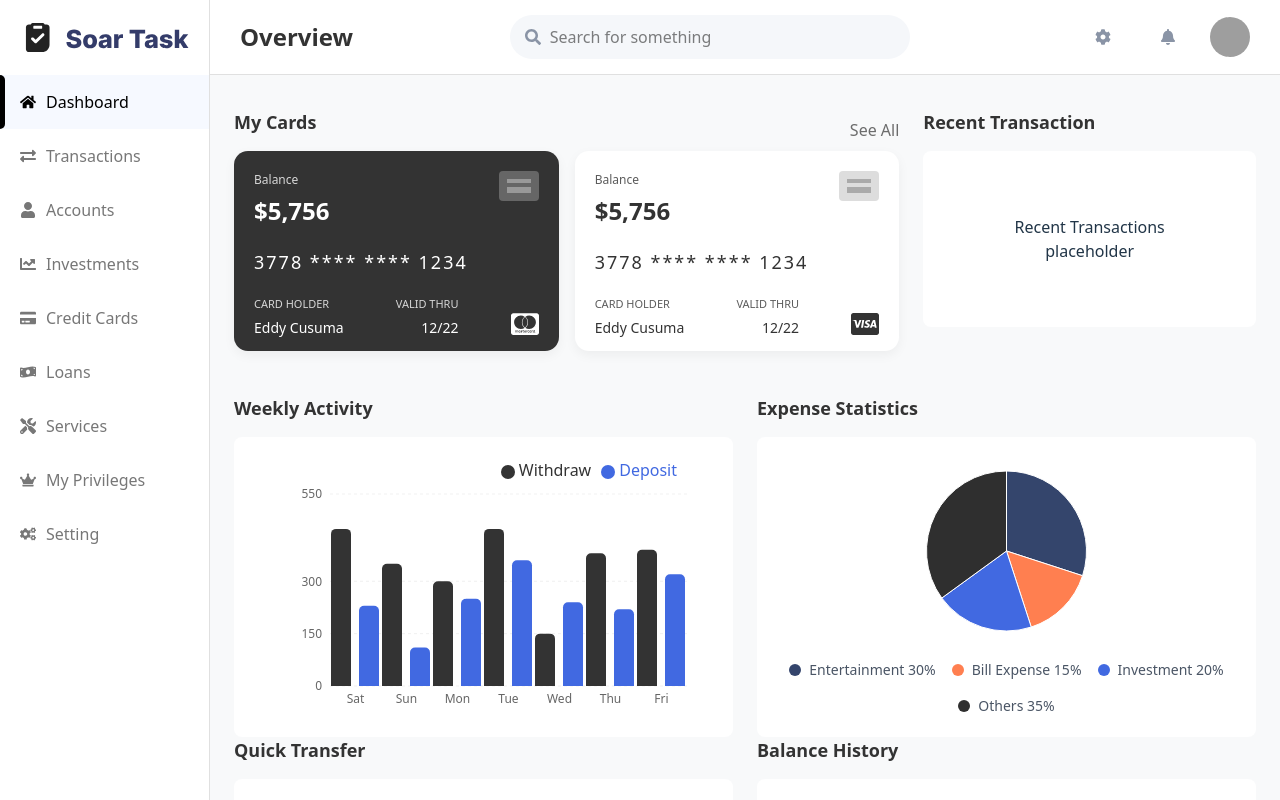
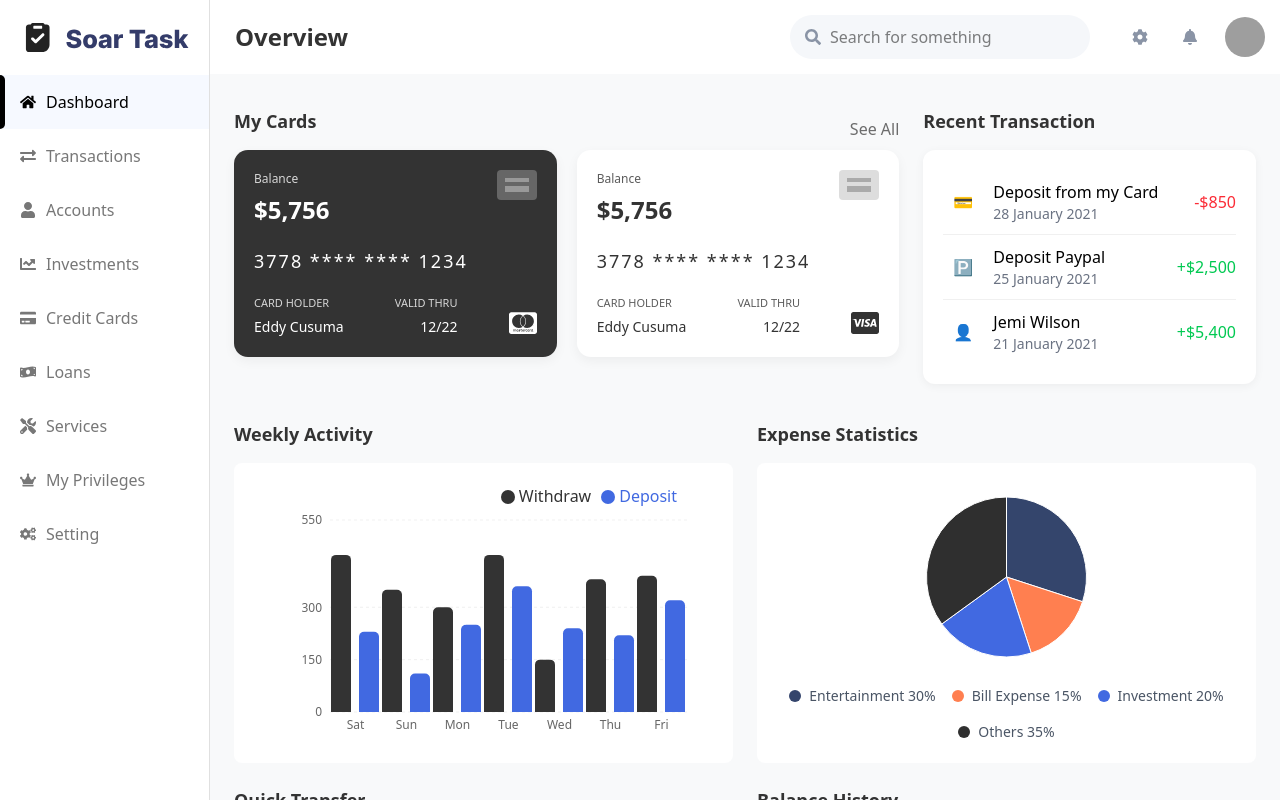
Before and after one commit to akakiplimo/soar-web, a React (Vite) app: page / in a window 1280 px wide. Built offline with nearby package versions, Linux system fonts and the light colour scheme; grey boxes are pictures that could not be loaded.

Commit message:
feat: add dashboard elements; Cards, Charts and Quick transfer

```diff
--- a/src/components/Topbar.jsx
+++ b/src/components/Topbar.jsx
@@ -1,25 +1,47 @@
 import styled from 'styled-components';
-import { FaSearch, FaBell, FaCog } from 'react-icons/fa';
+import { FaSearch, FaBell, FaCog, FaBars } from 'react-icons/fa';
 import userImg from '../assets/user.png';
 
 const TopBarContainer = styled.header`
   display: flex;
+  flex-direction: ${({ $isMobile }) => ($isMobile ? 'column' : 'row')};
   justify-content: space-between;
   align-items: center;
-  padding: 15px 30px;
+  padding: 15px;
   background-color: white;
-  border-bottom: 1px solid #e0e0e0;
+  /* border-bottom: 1px solid #e0e0e0; */
+`;
+
+const MainSection = styled.div`
+  display: flex;
+  justify-content: space-between;
+  align-items: center;
+  width: 100%;
 `;
 
 const PageTitle = styled.h1`
-  font-size: 24px;
+  font-size: ${({ $isMobile }) => ($isMobile ? '20px' : '24px')};
+  display: ${({ $isMobile }) => ($isMobile ? 'flex' : 'block')};
   font-weight: 600;
   color: #333;
+  padding-left: ${({ $isMobile }) => ($isMobile ? '0' : '10px')};
 `;
 
 const SearchBar = styled.div`
   position: relative;
-  width: 400px;
+  width: ${({ $isMobile }) => ($isMobile ? '100%' : '300px')};
+  margin: ${({ $isMobile }) => ($isMobile ? '15px 0 0' : '0 20px')};
+
+  /* For mobile, show below other elements */
+  @media (max-width: 768px) {
+    order: 2; /* Ensures it appears below in mobile view */
+  }
+
+  /* For desktop, show in normal layout */
+  @media (min-width: 769px) {
+    order: 0;
+    display: block;
+  }
 `;
 
 const SearchInput = styled.input`
@@ -45,15 +67,30 @@ const SearchIcon = styled.div`
   color: #8a94a6;
 `;
 
+const LeftSection = styled.div`
+  display: flex;
+  align-items: center;
+  flex-grow: 1;
+
+  ${({ $isMobile }) =>
+    $isMobile &&
+    `
+    justify-content: center;
+    position: relative;
+  `}
+`;
+
 const RightSection = styled.div`
   display: flex;
   align-items: center;
 `;
 
-const IconButton = styled.button`
+const IconButton = styled.div`
   background: none;
-  border: 1px red;
+  border: none;
   border-radius: 50%;
+  height: 40px;
+  width: 40px;
   display: flex;
   align-items: center;
   justify-content: center;
@@ -64,6 +101,12 @@ const IconButton = styled.button`
 
   &:hover {
     background-color: #f5f7fa;
+  }
+
+  display: ${({ $isMobile }) => ($isMobile ? 'none' : 'flex')};
+
+  @media (min-width: 768px) {
+    display: flex;
   }
 `;
 
@@ -76,23 +119,50 @@ const UserAvatar = styled.div`
   cursor: pointer;
 `;
 
-const TopBar = () => {
+const MenuButton = styled.button`
+  display: ${({ $isMobile }) => ($isMobile ? 'flex' : 'none')};
+  background: none;
+  border: none;
+  color: #333;
+  font-size: 20px;
+  margin-right: 15px;
+  cursor: pointer;
+
+  ${({ $isMobile }) =>
+    $isMobile &&
+    `
+    position: absolute;
+    left: 0;
+  `}
+`;
+
+const TopBar = ({ isMobile, onMenuClick }) => {
   return (
-    <TopBarContainer>
-      <PageTitle>Overview</PageTitle>
+    <TopBarContainer $isMobile={isMobile}>
+      <MainSection>
+        <LeftSection $isMobile={isMobile}>
+          {isMobile && (
+            <MenuButton $isMobile={isMobile} onClick={onMenuClick}>
+              <FaBars />
+            </MenuButton>
+          )}
+          <PageTitle $isMobile={isMobile}>Overview</PageTitle>
+        </LeftSection>
 
-      <SearchBar>
+        <RightSection>
+          {/* SearchBar will be shown here on desktop, but not on mobile */}
+          {!isMobile && (
+            <SearchBar $isMobile={isMobile}>
               <SearchIcon>
                 <FaSearch />
               </SearchIcon>
               <SearchInput placeholder="Search for something" />
             </SearchBar>
-
-      <RightSection>
-        <IconButton>
+          )}
+          <IconButton $isMobile={isMobile}>
             <FaCog />
           </IconButton>
-        <IconButton>
+          <IconButton $isMobile={isMobile}>
             <FaBell />
           </IconButton>
           <UserAvatar>
@@ -103,6 +173,17 @@ const TopBar = () => {
             />
           </UserAvatar>
         </RightSection>
+      </MainSection>
+
+      {/* SearchBar only shown here on mobile */}
+      {isMobile && (
+        <SearchBar $isMobile={isMobile}>
+          <SearchIcon>
+            <FaSearch />
+          </SearchIcon>
+          <SearchInput placeholder="Search for something" />
+        </SearchBar>
+      )}
     </TopBarContainer>
   );
 };
--- a/src/components/cards/CardSection.jsx
+++ b/src/components/cards/CardSection.jsx
@@ -3,10 +3,23 @@ import CreditCard from './CreditCard';
 
 const CardsSectionContainer = styled.div`
   display: flex;
-  gap: 16px;
+  overflow-x: ${(props) => (props.isMobile ? 'auto' : 'visible')};
+  scroll-snap-type: x mandatory;
+  gap: ${({ $isMobile }) => ($isMobile ? '15px' : '20px')};
+  padding-bottom: ${({ $isMobile }) => ($isMobile ? '10px' : '0')};
+  margin-bottom: ${({ $isMobile }) => ($isMobile ? '10px' : '20px')};
+
+  &::-webkit-scrollbar {
+    height: 6px;
+  }
+
+  &::-webkit-scrollbar-thumb {
+    background-color: rgba(0, 0, 0, 0.2);
+    border-radius: 6px;
+  }
 `;
 
-const CardSection = () => {
+const CardSection = ({ isMobile }) => {
   // Sample cards data
   const cards = [
     {
@@ -30,7 +43,7 @@ const CardSection = () => {
   ];
 
   return (
-    <CardsSectionContainer>
+    <CardsSectionContainer $isMobile={isMobile}>
       {cards.map((card) => (
         <CreditCard
           key={card.id}
@@ -40,6 +53,7 @@ const CardSection = () => {
           cardNumber={card.cardNumber}
           validThru={card.validThru}
           network={card.network}
+          isMobile={isMobile}
         />
       ))}
     </CardsSectionContainer>
--- a/src/components/cards/CreditCard.jsx
+++ b/src/components/cards/CreditCard.jsx
@@ -3,7 +3,7 @@ import { FaCcMastercard, FaCcVisa } from 'react-icons/fa';
 
 const CardContainer = styled.div`
   width: 100%;
-  height: 200px;
+  height: 100%;
   border-radius: 14px;
   padding: 20px;
   position: relative;
@@ -15,6 +15,8 @@ const CardContainer = styled.div`
   display: flex;
   flex-direction: column;
   justify-content: space-between;
+  min-width: ${({ $isMobile }) => ($isMobile ? '70%' : 'auto')};
+  scroll-snap-align: start;
 `;
 
 const CardHeader = styled.div`
@@ -88,9 +90,10 @@ const CreditCard = ({
   cardNumber = '3778 **** **** 1234',
   validThru = '12/22',
   network = 'mastercard',
+  isMobile,
 }) => {
   return (
-    <CardContainer type={type}>
+    <CardContainer type={type} $isMobile={isMobile}>
       <CardHeader>
         <BalanceInfo>
           <BalanceLabel>Balance</BalanceLabel>
--- /dev/null
+++ b/src/components/transactions/RecentTransactions.jsx
@@ -0,0 +1,92 @@
+import React from 'react';
+import styled from 'styled-components';
+
+const TransactionsContainer = styled.div`
+  background-color: ${(props) => (props.dark ? '#343a40' : 'white')};
+  color: ${(props) => (props.dark ? 'white' : 'black')};
+  border-radius: 12px;
+  padding: 20px;
+  min-width: ${($isMobile) => ($isMobile ? '85%' : 'auto')};
+  scroll-snap-align: start;
+  box-shadow: 0 2px 10px rgba(0, 0, 0, 0.05);
+`;
+
+const TransactionItem = styled.div`
+  display: flex;
+  align-items: center;
+  justify-content: space-between;
+  padding: 10px 0;
+  border-bottom: 1px solid #f0f0f0;
+
+  &:last-child {
+    border-bottom: none;
+  }
+`;
+
+const TransactionIcon = styled.div`
+  width: 40px;
+  height: 40px;
+  border-radius: 50%;
+  display: flex;
+  align-items: center;
+  justify-content: center;
+  background-color: ${($bgColor) => $bgColor || '#f0f0f0'};
+`;
+
+const TransactionInfo = styled.div`
+  flex: 1;
+  margin-left: 10px;
+`;
+
+const transactions = [
+  {
+    type: 'card',
+    icon: '💳',
+    iconBg: '#FFF2E2',
+    text: 'Deposit from my Card',
+    date: '28 January 2021',
+    amount: '-$850',
+    color: 'text-red-500',
+  },
+  {
+    type: 'paypal',
+    icon: '🅿️',
+    iconBg: '#E8F0FF',
+    text: 'Deposit Paypal',
+    date: '25 January 2021',
+    amount: '+$2,500',
+    color: 'text-green-500',
+  },
+  {
+    type: 'user',
+    icon: '👤',
+    iconBg: '#E6FFFA',
+    text: 'Jemi Wilson',
+    date: '21 January 2021',
+    amount: '+$5,400',
+    color: 'text-green-500',
+  },
+];
+
+const RecentTransactions = ({ isMobile }) => {
+  return (
+    <TransactionsContainer $isMobile={isMobile}>
+      {transactions.map((transaction, index) => (
+        <TransactionItem key={index}>
+          <div className="flex items-center">
+            <TransactionIcon $bgColor={transaction.iconBg}>
+              {transaction.icon}
+            </TransactionIcon>
+            <TransactionInfo>
+              <div className="font-medium">{transaction.text}</div>
+              <div className="text-sm text-gray-500">{transaction.date}</div>
+            </TransactionInfo>
+          </div>
+          <div className={transaction.color}>{transaction.amount}</div>
+        </TransactionItem>
+      ))}
+    </TransactionsContainer>
+  );
+};
+
+export default RecentTransactions;
--- a/src/layouts/DashboardLayout.jsx
+++ b/src/layouts/DashboardLayout.jsx
@@ -2,11 +2,14 @@ import { Outlet } from 'react-router-dom';
 import Sidebar from '../components/Sidebar';
 import TopBar from '../components/Topbar';
 import styled from 'styled-components';
+import { useState } from 'react';
+import { useEffect } from 'react';
 
 const LayoutContainer = styled.div`
   display: flex;
   width: 100%;
   height: 100vh;
+  flex-direction: ${({ $isMobile }) => ($isMobile ? 'column' : 'row')};
 `;
 
 const MainContent = styled.main`
@@ -15,16 +18,75 @@ const MainContent = styled.main`
   background-color: #f8f9fa;
 `;
 
+const MobileNavToggle = styled.button`
+  display: ${({ $isMobile }) => ($isMobile ? 'flex' : 'none')};
+  position: fixed;
+  bottom: 20px;
+  right: 20px;
+  width: 50px;
+  height: 50px;
+  border-radius: 50%;
+  background-color: #4a6cf7;
+  color: #fff;
+  align-items: center;
+  justify-content: center;
+  box-shadow: 0 4px 10px rgba(0, 0, 0, 0.2);
+  z-index: 100;
+  border: none;
+`;
+
 const DashboardLayout = () => {
+  const [isMobile, setIsMobile] = useState(window.innerWidth < 768);
+  const [showMobileNav, setShowMobileNav] = useState(false);
+
+  useEffect(() => {
+    const handleResize = () => {
+      setIsMobile(window.innerWidth < 768);
+      if (window.innerWidth >= 768) {
+        setShowMobileNav(false);
+      }
+    };
+
+    window.addEventListener('resize', handleResize);
+    return () => window.removeEventListener('resize', handleResize);
+  });
+
   return (
-    <LayoutContainer>
-      <Sidebar />
+    <LayoutContainer $isMobile={isMobile}>
+      {(!isMobile || showMobileNav) && (
+        <Sidebar isMobile={isMobile} onClose={() => setShowMobileNav(false)} />
+      )}
       <MainContent>
-        <TopBar />
-        <div className="p-6">
+        <TopBar
+          isMobile={isMobile}
+          onMenuClick={() => setShowMobileNav(true)}
+        />
+        <div className="p-4 md:p-6">
           <Outlet />
         </div>
       </MainContent>
+      {isMobile && !showMobileNav && (
+        <MobileNavToggle
+          $isMobile={isMobile}
+          onClick={() => setShowMobileNav(true)}
+        >
+          <svg
+            xmlns="http://www.w3.org/2000/svg"
+            width="24"
+            height="24"
+            viewBox="0 0 24 24"
+            fill="none"
+            stroke="currentColor"
+            strokeWidth="2"
+            strokeLinecap="round"
+            strokeLinejoin="round"
+          >
+            <line x1="3" y1="12" x2="21" y2="12"></line>
+            <line x1="3" y1="6" x2="21" y2="6"></line>
+            <line x1="3" y1="18" x2="21" y2="18"></line>
+          </svg>
+        </MobileNavToggle>
+      )}
     </LayoutContainer>
   );
 };
--- a/src/pages/DashboardPage.jsx
+++ b/src/pages/DashboardPage.jsx
@@ -5,6 +5,8 @@ import ExpenseStatisticsChart from '../components/charts/ExpenseStatisticsChart'
 import BalanceHistoryChart from '../components/charts/BalanceHistoryChart';
 import QuickTransfer from '../components/transfers/QuickTransfer';
 import CardSection from '../components/cards/CardSection';
+import { useEffect } from 'react';
+import RecentTransactions from '../components/transactions/RecentTransactions';
 
 const PageContainer = styled.div`
   margin-top: 10px;
@@ -19,6 +21,17 @@ const SectionTitle = styled.h2`
 
 const DashboardPage = () => {
   const [hover, setHover] = useState(false);
+  const [isMobile, setIsMobile] = useState(window.innerWidth < 768);
+
+  useEffect(() => {
+    const handleResize = () => {
+      setIsMobile(window.innerWidth < 768);
+    };
+
+    window.addEventListener('resize', handleResize);
+    return () => window.removeEventListener('resize', handleResize);
+  }, []);
+
   return (
     <PageContainer>
       <div className="grid grid-cols-1 lg:grid-cols-[2fr_1fr] gap-6">
@@ -34,37 +47,32 @@ const DashboardPage = () => {
             </a>
           </div>
           <div>
-            <CardSection />
+            <CardSection isMobile={isMobile} />
           </div>
         </div>
-        <div>
+        <div className="mb-6">
           <SectionTitle>Recent Transaction</SectionTitle>
-          <div className="bg-white p-4 rounded-lg">
-            {/* Weekly activity chart will go here */}
-            <div className="text-center p-12">
-              Recent Transactions placeholder
-            </div>
-          </div>
+          <RecentTransactions isMobile={isMobile} />
         </div>
       </div>
 
       <div className="grid grid-cols-1 lg:grid-cols-2 gap-6">
-        <div>
+        <div className="mb-6">
           <SectionTitle>Weekly Activity</SectionTitle>
           <WeeklyActivityChart />
         </div>
-        <div>
+        <div className="mb-6">
           <SectionTitle>Expense Statistics</SectionTitle>
           <ExpenseStatisticsChart />
         </div>
       </div>
 
       <div className="grid grid-cols-1 lg:grid-cols-2 gap-6">
-        <div>
+        <div className="mb-6">
           <SectionTitle>Quick Transfer</SectionTitle>
           <QuickTransfer />
         </div>
-        <div>
+        <div className="mb-6">
           <SectionTitle>Balance History</SectionTitle>
           <BalanceHistoryChart />
         </div>
```
Also changed, not shown: src/components/Sidebar.jsx (+26 -5 lines). Lines whose indentation alone changed are shown as unchanged.
